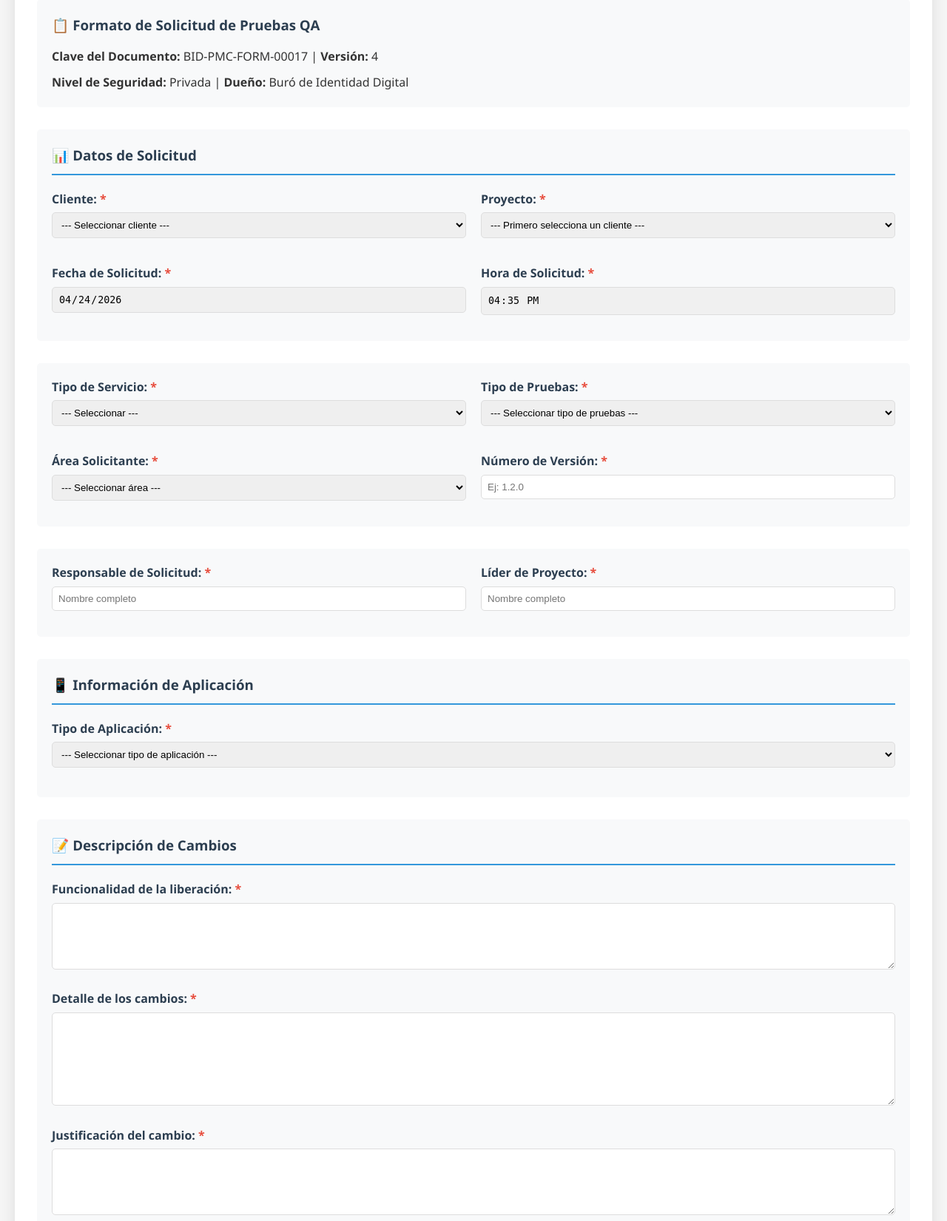
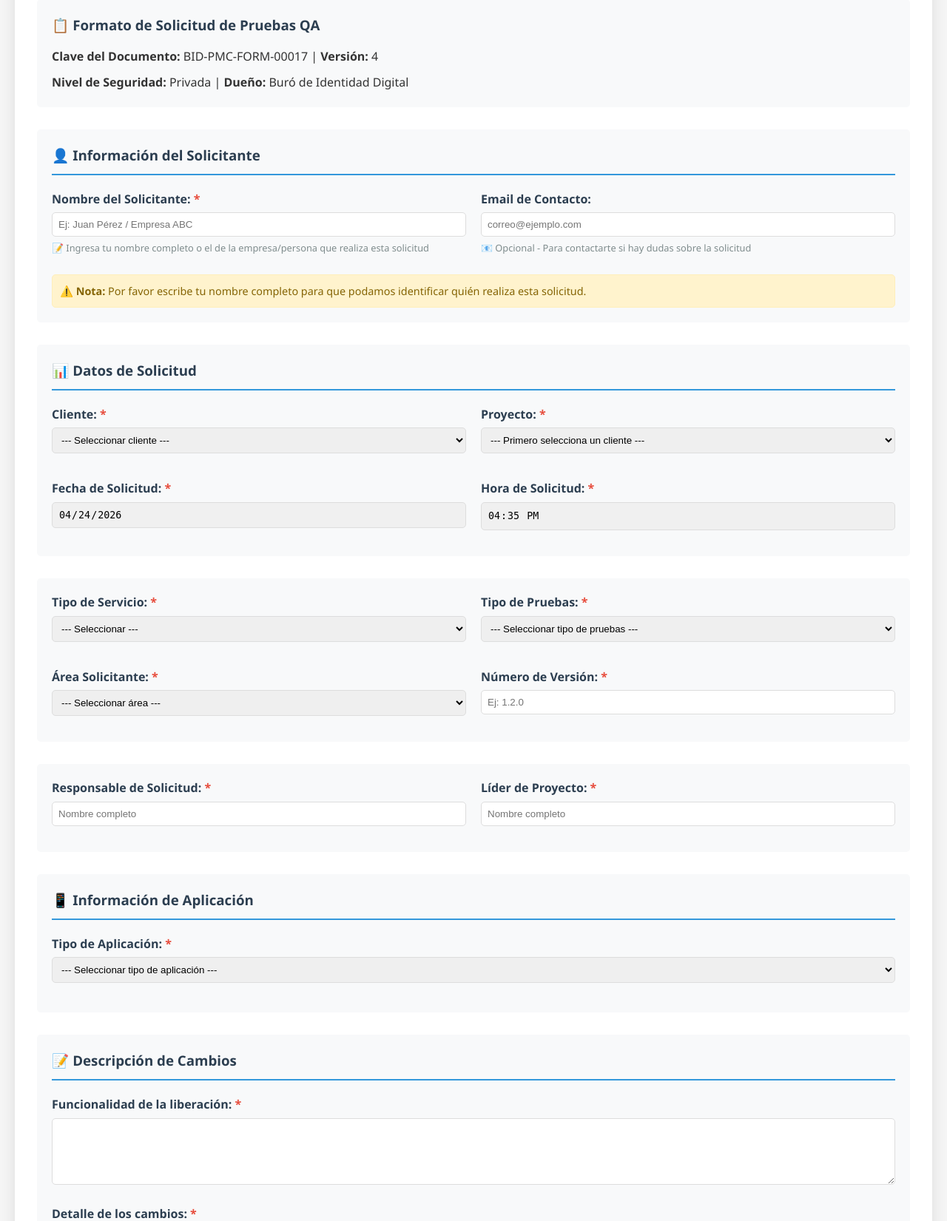
Before and after one commit to EduardoHG27/excel-extractor, a Django app: page /solicitudes/nueva/ in a window 1280 px wide. Shown: the part 309-1960 px from the top of the page at 74% size. Run offline with Django 5.2, Linux system fonts and the light colour scheme; data that the repository does not hold is empty.

Commit message:
4.0.5.20 Se elimina sección de carga de atchivos, se agrega informador

```diff
--- a/apps/catalogos/views/solicitudes.py
+++ b/apps/catalogos/views/solicitudes.py
@@ -122,6 +122,8 @@ def crear_solicitud(request):
     Con protecciones anti-bots (Cooldown + Honeypot + Rate Limiting)
     """
     from django.conf import settings
+    from django.utils import timezone
+    from datetime import datetime
 
     # Cooldown de 5 minutos
     ultima_solicitud = request.session.get('ultima_solicitud_timestamp')
@@ -189,26 +191,82 @@ def crear_solicitud(request):
                 messages.error(request, 'El proyecto no pertenece al cliente seleccionado')
                 return redirect('extractor:crear_solicitud')
 
-            # Procesar fecha y hora correctamente
+            # ========== PROCESAMIENTO CORRECTO DE FECHA Y HORA ==========
+            # Obtener la hora local actual del servidor (México)
+            ahora_local = timezone.localtime(timezone.now())
+
+            # Procesar fecha
             fecha_str = request.POST.get('fecha_solicitud')
-            hora_str = request.POST.get('hora_solicitud')
-
-            from datetime import datetime
-
             if fecha_str:
                 fecha_solicitud = datetime.strptime(fecha_str, '%Y-%m-%d').date()
             else:
-                fecha_solicitud = timezone.now().date()
+                fecha_solicitud = ahora_local.date()
+
+            # Procesar hora - AHORA CON ZONA HORARIA CORRECTA
+            hora_str = request.POST.get('hora_solicitud')
+            hora_actual_local = ahora_local.time().replace(microsecond=0)
 
             if hora_str:
-                # Asegurar formato correcto
                 try:
-                    hora_solicitud = datetime.strptime(hora_str, '%H:%M').time()
-                except:
-                    hora_solicitud = datetime.strptime(hora_str, '%H:%M:%S').time()
+                    # Intentar parsear la hora del formulario
+                    hora_parseada = datetime.strptime(hora_str, '%H:%M').time()
+
+                    # Verificar si la hora es razonable (no difiere más de 5 minutos de la actual)
+                    hoy = datetime.today()
+                    hora_parseada_dt = datetime.combine(hoy, hora_parseada)
+                    hora_actual_dt = datetime.combine(hoy, hora_actual_local)
+                    diferencia_segundos = abs((hora_parseada_dt - hora_actual_dt).total_seconds())
+
+                    if diferencia_segundos > 300:  # Más de 5 minutos de diferencia
+                        # Usar hora actual local en lugar de la del formulario
+                        hora_solicitud = hora_actual_local
+                        print(f"⚠️ Hora del formulario ({hora_parseada}) reemplazada por hora local ({hora_actual_local})")
+                    else:
+                        hora_solicitud = hora_parseada
+
+                except Exception as e:
+                    # Si falla el parseo, usar hora actual local
+                    print(f"⚠️ Error parseando hora {hora_str}: {e}")
+                    hora_solicitud = hora_actual_local
             else:
-                hora_solicitud = timezone.now().time().replace(microsecond=0)
+                # Si no hay hora en el POST, usar la hora actual local
+                hora_solicitud = hora_actual_local
 
+            # Debug para verificar (opcional, puedes comentar en producción)
+            print(f"✅ [DEBUG] Fecha guardada: {fecha_solicitud}")
+            print(f"✅ [DEBUG] Hora guardada: {hora_solicitud}")
+            print(f"✅ [DEBUG] Hora local actual: {hora_actual_local}")
+            print(f"✅ [DEBUG] Hora UTC actual: {timezone.now().time()}")
+
+            creado_por_value = request.POST.get('creado_por', '').strip()
+            email_contacto_value = request.POST.get('email_contacto', '').strip()
+
+            print("=" * 50)
+            print("POST data recibido:")
+            print(f"creado_por: {request.POST.get('creado_por', 'NO ENVIADO')}")
+            print(f"email_contacto: {request.POST.get('email_contacto', 'NO ENVIADO')}")
+            print("=" * 50)
+
+
+            if not creado_por_value:
+                # Si el usuario está autenticado, usar su nombre como fallback
+                if request.user.is_authenticated:
+                    creado_por_value = request.user.get_full_name() or request.user.username
+                else:
+                    messages.error(request, 'Por favor, ingresa tu nombre como solicitante')
+                    return redirect('extractor:crear_solicitud')
+
+            # Validar que el campo creado_por no esté vacío
+            if not creado_por_value:
+                messages.error(request, 'Por favor, ingresa tu nombre como solicitante')
+                return redirect('extractor:crear_solicitud')
+
+            # Si el usuario está autenticado pero quiere usar un nombre diferente,
+            # permitir que el campo editable tenga prioridad
+            if request.user.is_authenticated and not creado_por_value:
+                creado_por_value = request.user.get_full_name() or request.user.username
+
+            # Crear la solicitud
             solicitud = SolicitudPruebas(
                 cliente=cliente,
                 proyecto=proyecto,
@@ -227,7 +285,8 @@ def crear_solicitud(request):
                 puntos_considerar=request.POST.get('puntos_considerar', ''),
                 pendientes=request.POST.get('pendientes', ''),
                 insumos=request.POST.get('insumos', ''),
-                creado_por=request.user.username if request.user.is_authenticated else 'Anónimo'
+                creado_por=creado_por_value,
+                email_contacto=email_contacto_value,
             )
 
             # Generar nombre de archivo (con manejo de errores)
@@ -236,18 +295,19 @@ def crear_solicitud(request):
             except Exception as e:
                 print(f"⚠️ Error en generar_nombre_archivo: {e}")
                 # Usar nombre por defecto
-                solicitud.nombre_archivo = f"Solicitud_{timezone.now().strftime('%Y%m%d_%H%M%S')}.xlsx"
+                solicitud.nombre_archivo = f"Solicitud_{ahora_local.strftime('%Y%m%d_%H%M%S')}.xlsx"
 
             solicitud.save()
 
+            # Guardar timestamp de la última solicitud usando hora local
             request.session['ultima_solicitud_timestamp'] = timezone.now().timestamp()
             request.session['ultima_solicitud_id'] = solicitud.id
 
             context_exito = {
                 'clientes': Cliente.objects.filter(activo=True).order_by('nombre'),
                 'tipos_servicio': TipoServicio.objects.filter(activo=True).order_by('nombre'),
-                'today': timezone.now().date(),
-                'now': timezone.now(),
+                'today': ahora_local.date(),
+                'now': ahora_local,
                 'tiempo_restante': int(tiempo_restante),
                 'solicitud_creada': solicitud,
                 'mostrar_resumen': True,
@@ -275,11 +335,12 @@ def crear_solicitud(request):
         return redirect('extractor:crear_solicitud')
 
     # GET - Mostrar formulario
+    ahora_local = timezone.localtime(timezone.now())
     context = {
         'clientes': Cliente.objects.filter(activo=True).order_by('nombre'),
         'tipos_servicio': TipoServicio.objects.filter(activo=True).order_by('nombre'),
-        'today': timezone.now().date(),
-        'now': timezone.now(),
+        'today': ahora_local.date(),
+        'now': ahora_local,
         'tiempo_restante': int(tiempo_restante),
     }
     return render(request, 'extractor/crear_solicitud.html', context)
--- a/extractor/templates/extractor/crear_solicitud.html
+++ b/extractor/templates/extractor/crear_solicitud.html
@@ -77,6 +77,8 @@
 </div>
 
 
+
+
 {% if tiempo_restante > 0 %}
 <div class="cooldown-timer" style="background-color: #fff3cd; border: 2px solid #ffeeba; border-radius: 10px; padding: 20px; margin-bottom: 30px; text-align: center;">
     <div style="font-size: 1.2rem; color: #856404; margin-bottom: 10px;">
@@ -102,7 +104,52 @@
 
 
 <form method="post" enctype="multipart/form-data" style="margin-top: 20px;" id="solicitudForm">
-    {% csrf_token %}
+{% csrf_token %}
+
+    <div style="background-color: #f8f9fa; padding: 20px; border-radius: 5px; margin-bottom: 30px;">
+    <h3 style="color: #2c3e50; margin-bottom: 20px; border-bottom: 2px solid #3498db; padding-bottom: 10px;">
+        👤 Información del Solicitante
+    </h3>
+
+    <div style="display: grid; grid-template-columns: 1fr 1fr; gap: 20px;">
+        <!-- Nombre del Solicitante (EDITABLE) -->
+        <div style="margin-bottom: 15px;">
+            <label for="creado_por" style="display: block; margin-bottom: 5px; font-weight: bold; color: #2c3e50;">
+                Nombre del Solicitante: <span style="color: #e74c3c;">*</span>
+            </label>
+            <input type="text" name="creado_por" id="creado_por"
+                   value="{% if user.is_authenticated %}{{ user.get_full_name|default:user.username }}{% endif %}"
+                   required
+                   placeholder="Ej: Juan Pérez / Empresa ABC"
+                   style="padding: 8px; border: 1px solid #ddd; border-radius: 5px; width: 100%;">
+            <small style="color: #7f8c8d; font-size: 0.8rem; display: block; margin-top: 5px;">
+                📝 Ingresa tu nombre completo o el de la empresa/persona que realiza esta solicitud
+            </small>
+        </div>
+
+        <!-- Email de Contacto -->
+        <div style="margin-bottom: 15px;">
+            <label for="email_contacto" style="display: block; margin-bottom: 5px; font-weight: bold; color: #2c3e50;">
+                Email de Contacto:
+            </label>
+            <input type="email" name="email_contacto" id="email_contacto"
+                   placeholder="correo@ejemplo.com"
+                   style="padding: 8px; border: 1px solid #ddd; border-radius: 5px; width: 100%;">
+            <small style="color: #7f8c8d; font-size: 0.8rem; display: block; margin-top: 5px;">
+                📧 Opcional - Para contactarte si hay dudas sobre la solicitud
+            </small>
+        </div>
+    </div>
+
+    <!-- Aviso para usuarios no autenticados -->
+    {% if not user.is_authenticated %}
+    <div style="background-color: #fff3cd; border: 1px solid #ffeeba; color: #856404; padding: 10px; border-radius: 5px; margin-top: 10px; font-size: 0.9rem;">
+        <strong>⚠️ Nota:</strong> Por favor escribe tu nombre completo para que podamos identificar quién realiza esta solicitud.
+    </div>
+    {% endif %}
+</div>
+
+
     <div style="position: absolute; left: -9999px; top: -9999px; opacity: 0; pointer-events: none; height: 0; width: 0; overflow: hidden;" aria-hidden="true">
     <label for="web_contacto">Email (solo para bots):</label>
     <input type="text" name="web_contacto" id="web_contacto" value="" tabindex="-1" autocomplete="off">
@@ -341,7 +388,7 @@
         </div>
     </div>
 
-    <!-- Sección: Adjuntar Archivos -->
+    <!-- Sección: Adjuntar Archivos
     <div style="background-color: #f8f9fa; padding: 20px; border-radius: 5px; margin-bottom: 30px;">
         <h3 style="color: #2c3e50; margin-bottom: 20px; border-bottom: 2px solid #3498db; padding-bottom: 10px;">📎 Archivos Adjuntos</h3>
 
@@ -356,7 +403,7 @@
             <input type="file" name="archivos_adjuntos" id="archivos_adjuntos" multiple style="display: none;" accept=".xlsx,.xls,.pdf,.doc,.docx">
             <div id="filesList" style="display: none; margin-top: 10px;"></div>
         </div>
-    </div>
+    </div> -->
 
     <!-- Botones de acción -->
     <div style="display: flex; gap: 15px; margin-top: 30px;">
--- a/extractor/templates/extractor/dashboard_lider.html
+++ b/extractor/templates/extractor/dashboard_lider.html
@@ -686,7 +686,7 @@
                             <th>Usuario</th>
                             <th>Rol</th>
                             <th>🎫 Total</th>
-                            <th>🟡 Abiertos/Generados</th>
+                            <th>🟡 Generados</th>
                             <th>🟠 En Proceso</th>
                             <th>✅ Completados</th>
                             <th>❌ Cancelados</th>
--- a/static/js/dashboard.js
+++ b/static/js/dashboard.js
@@ -294,7 +294,7 @@
                 const chartData = JSON.parse(chartDataElement.textContent);
                 initCharts(chartData);
             } catch(e) {
-                console.error('Error parsing chart data:', e);
+                console.error('Error<script id="chart-data" type="application/json"> parsing chart data:', e);
             }
         }
     }
```
Also changed, not shown: extractor/templates/catalogos/solicitud_detail.html (+26 -10 lines).
